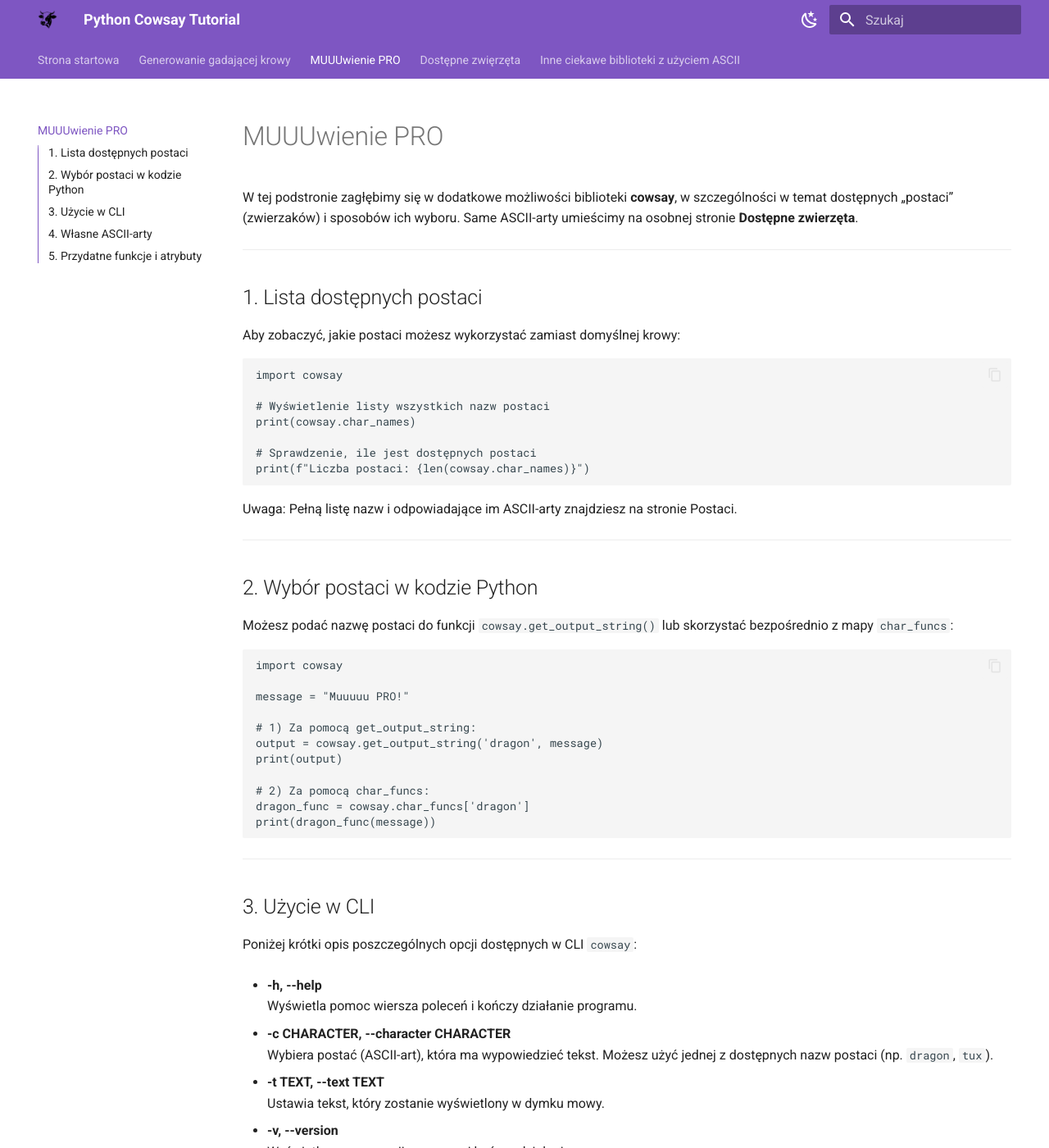
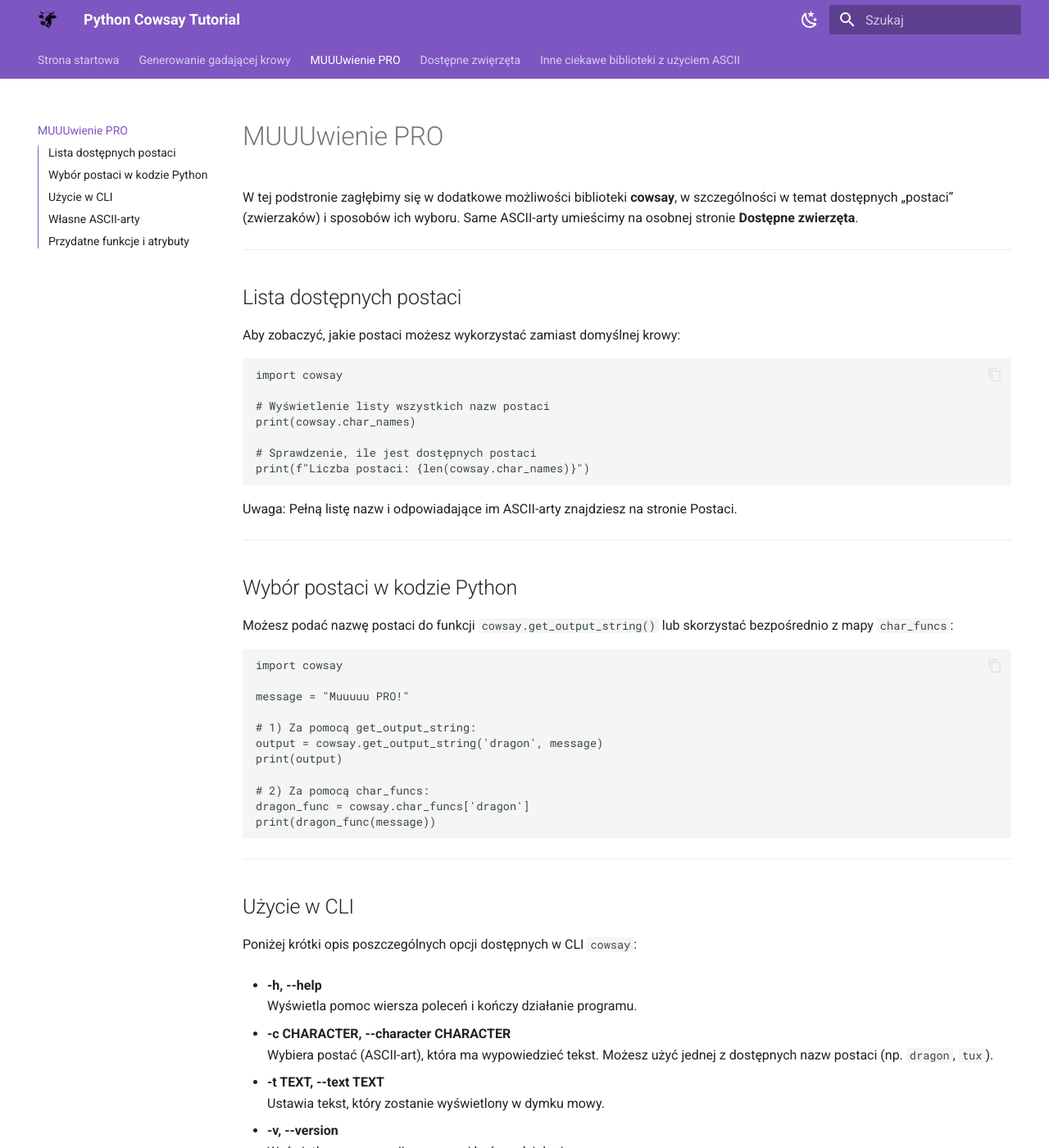
Before and after one commit to m4rcelrad/probable-potato, an MkDocs documentation site: the page built from docs/page2.md, in a window 1280 px wide and 1400 px high. Shown: the whole window at 82% size. Built offline with MkDocs 1.6.1 and Material for MkDocs 9.7.7, drawn with Linux system fonts in a browser that asks for light colours; some of the changed text lies outside the part shown.

Commit message:
Usunąłem numeracje, ma być ESTETYCZNIE

````diff
--- a/docs/page2.md
+++ b/docs/page2.md
@@ -5,7 +5,7 @@ W tej podstronie zagłębimy się w dodatkowe możliwości biblioteki **cowsay**
 
 ---
 
-## 1. Lista dostępnych postaci
+## Lista dostępnych postaci
 
 Aby zobaczyć, jakie postaci możesz wykorzystać zamiast domyślnej krowy:
 
@@ -22,7 +22,7 @@ Uwaga: Pełną listę nazw i odpowiadające im ASCII-arty znajdziesz na stronie
 
 ---
 
-## 2. Wybór postaci w kodzie Python
+## Wybór postaci w kodzie Python
 Możesz podać nazwę postaci do funkcji ```cowsay.get_output_string()``` lub skorzystać bezpośrednio z mapy ```char_funcs```:
 
 ```python
@@ -41,7 +41,7 @@ print(dragon_func(message))
 
 ---
 
-## 3. Użycie w CLI
+## Użycie w CLI
 Poniżej krótki opis poszczególnych opcji dostępnych w CLI `cowsay`:
 
 - **-h, --help**
@@ -69,7 +69,7 @@ cowsay -c tux -t "Cześć od Tux'a!"
 
 ---
 
-## 4. Własne ASCII-arty
+## Własne ASCII-arty
 Jeśli masz swój plik ASCII-art, możesz go wykorzystać tak:
 
 ```python
@@ -109,7 +109,7 @@ Poniżej znajdziesz przykładowy rysunek jednorogowaca TM do przetestowania w pl
 ```
 ---
 
-## 5. Przydatne funkcje i atrybuty
+## Przydatne funkcje i atrybuty
 
 - **\`cowsay.char_names\`** — lista nazw wszystkich wbudowanych postaci.
 - **\`cowsay.char_funcs\`** — słownik \`nazwa → funkcja\`, generujący dany ASCII-art.
````
